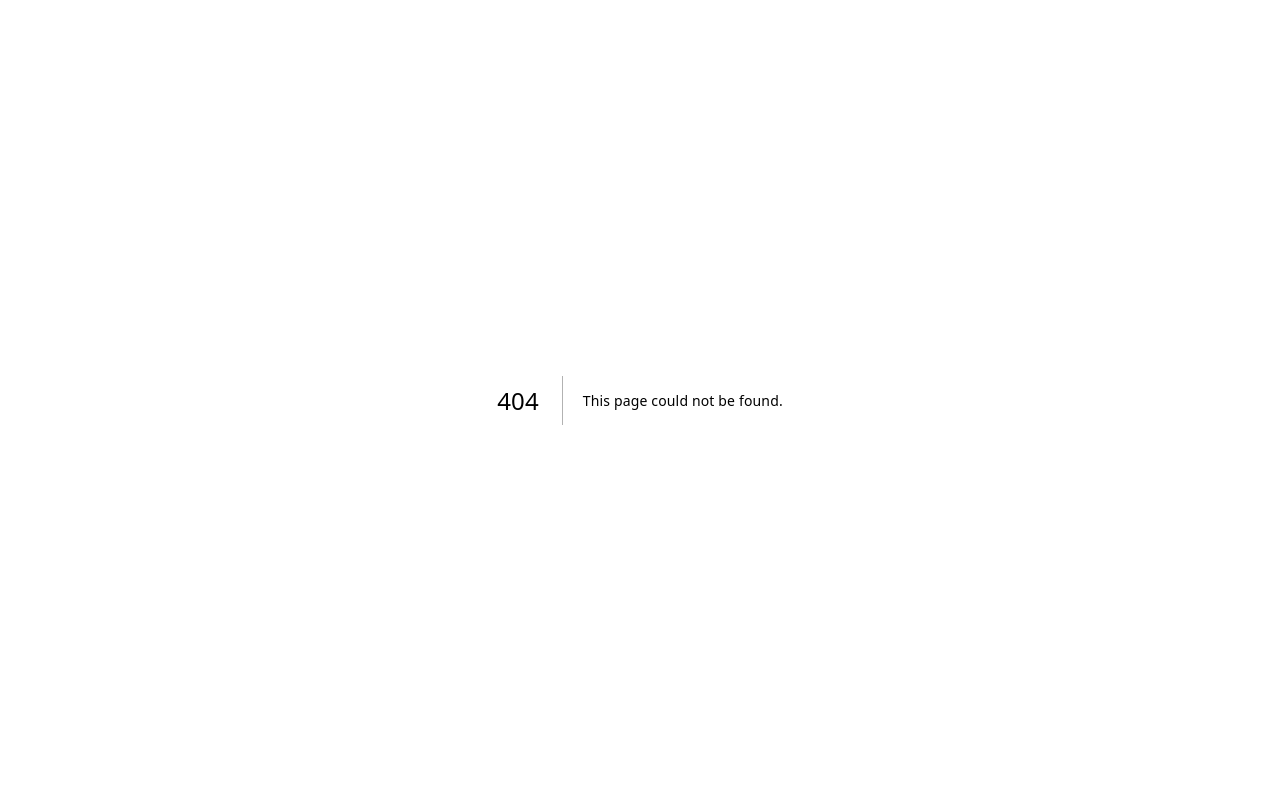
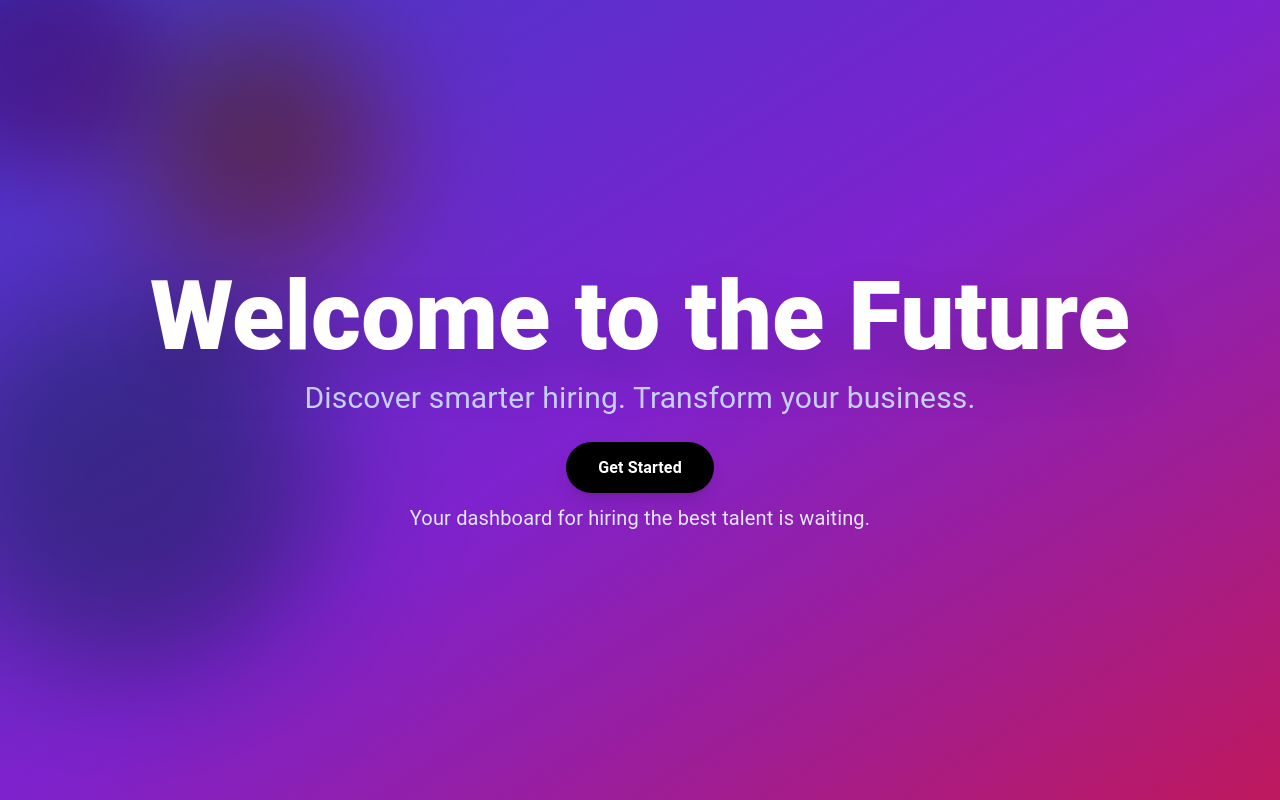
Before and after one commit to AryanKumar1401/HireVision, a Next.js app in the folder frontend/: page /companies/dashboard in a window 1280 px wide. Before the commit this address had no page. Built offline with nearby package versions, Linux system fonts and the light colour scheme; what @mui/material-nextjs would draw is missing.

Commit message:
Added a filler dashboard for companies

```diff
--- /dev/null
+++ b/frontend/app/companies/dashboard/page.tsx
@@ -0,0 +1,78 @@
+"use client";
+
+import { motion } from "framer-motion";
+import Link from "next/link";
+import React from "react";
+
+export default function Dashboard() {
+  // Framer Motion variants for the container can be defined if desired.
+  // For simplicity, we define animations inline in each component.
+
+  return (
+    <div className="relative min-h-screen overflow-hidden bg-gradient-to-br from-indigo-700 via-purple-700 to-pink-700">
+      {/* Animated Floating Blobs */}
+      <motion.div
+        initial={{ opacity: 0.7, x: -150, y: -100 }}
+        animate={{ x: [ -150, 50, -150 ], y: [ -100, 20, -100 ] }}
+        transition={{ duration: 25, repeat: Infinity, ease: "easeInOut" }}
+        className="absolute w-56 h-56 bg-pink-500 rounded-full mix-blend-multiply filter blur-2xl opacity-70"
+      />
+      <motion.div
+        initial={{ opacity: 0.6, x: 200, y: 50 }}
+        animate={{ x: [200, -50, 200], y: [50, -80, 50] }}
+        transition={{ duration: 30, repeat: Infinity, ease: "easeInOut" }}
+        className="absolute w-64 h-64 bg-yellow-500 rounded-full mix-blend-multiply filter blur-3xl opacity-70"
+      />
+      <motion.div
+        initial={{ opacity: 0.65, x: -100, y: 300 }}
+        animate={{ x: [-100, 100, -100], y: [300, 250, 300] }}
+        transition={{ duration: 35, repeat: Infinity, ease: "easeInOut" }}
+        className="absolute w-96 h-96 bg-green-400 rounded-full mix-blend-multiply filter blur-3xl opacity-50"
+      />
+
+      {/* Dashboard Content */}
+      <div className="relative z-10 flex flex-col items-center justify-center min-h-screen px-4 py-16 text-center">
+        {/* Bold Welcome Header */}
+        <motion.h1
+          initial={{ y: -50, opacity: 0 }}
+          animate={{ y: 0, opacity: 1 }}
+          transition={{ duration: 1.2 }}
+          className="text-5xl md:text-8xl font-extrabold text-white drop-shadow-2xl"
+        >
+          Welcome to the Future
+        </motion.h1>
+        <motion.p
+          initial={{ opacity: 0 }}
+          animate={{ opacity: 1 }}
+          transition={{ delay: 0.6, duration: 1 }}
+          className="mt-4 text-xl md:text-3xl text-indigo-200"
+        >
+          Discover smarter hiring. Transform your business.
+        </motion.p>
+        {/* Call-to-Action Button */}
+        <motion.div
+          initial={{ scale: 0.9, opacity: 0 }}
+          animate={{ scale: 1, opacity: 1 }}
+          transition={{ delay: 1.2, duration: 0.8 }}
+          className="mt-10"
+        >
+          <Link
+  href="/companies/manage"
+  className="px-8 py-4 bg-black text-white font-semibold rounded-full shadow-lg hover:bg-gray-900 transition-all duration-300"
+>
+  Get Started
+</Link>
+        </motion.div>
+        {/* Additional Message */}
+        <motion.div
+          initial={{ opacity: 0 }}
+          animate={{ opacity: 1 }}
+          transition={{ delay: 1.8, duration: 1 }}
+          className="mt-6 text-lg md:text-xl text-indigo-100"
+        >
+          Your dashboard for hiring the best talent is waiting.
+        </motion.div>
+      </div>
+    </div>
+  );
+}
```
Also changed, not shown: frontend/app/companies/dashboard.tsx (deleted).
